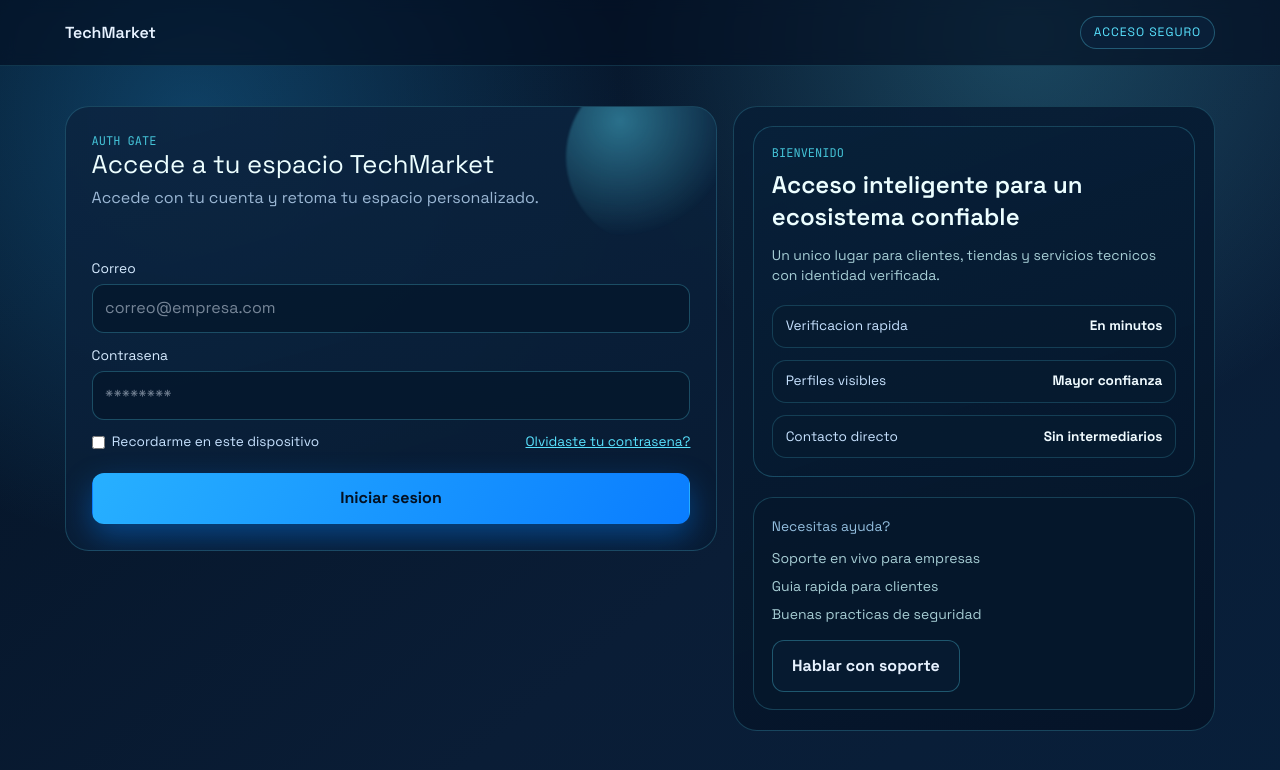
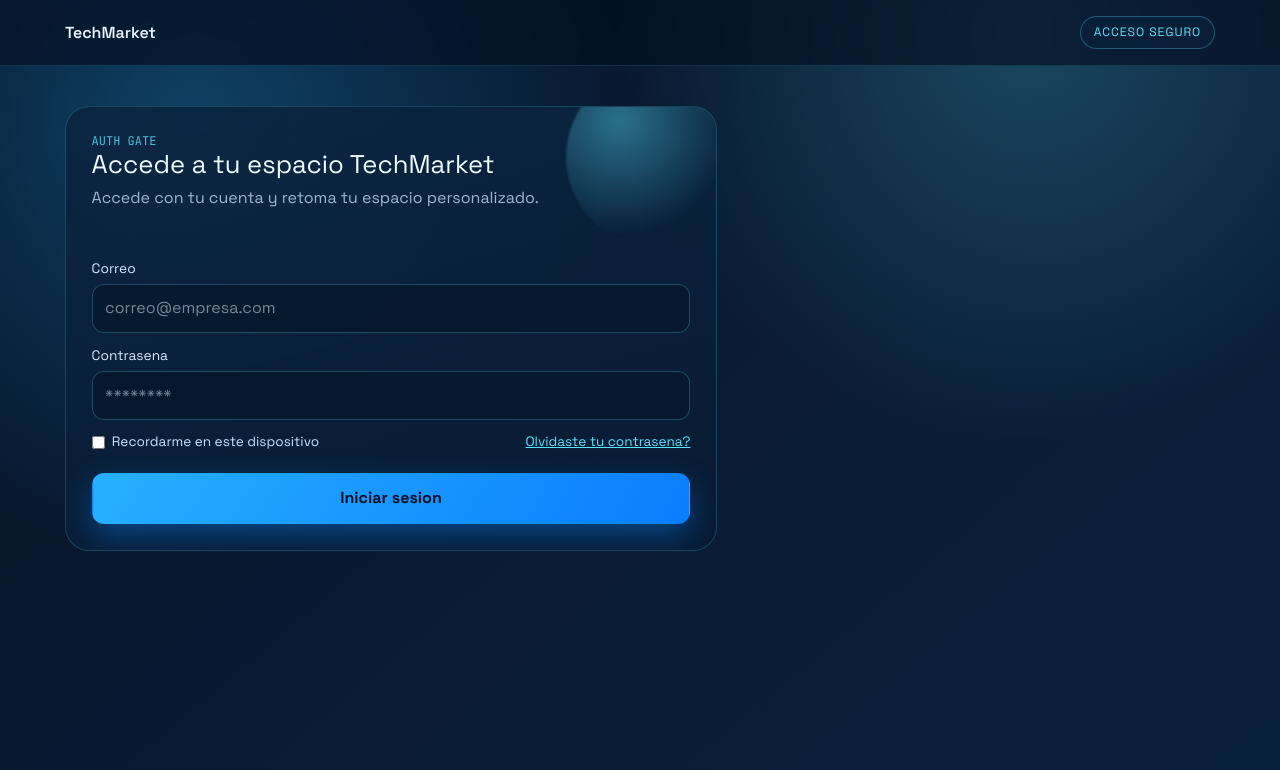
Before and after one commit to isavethh/proyecto-techmarket-parte-front, a Next.js app in the folder frontend/: page /auth in a window 1280 px wide. Shown: the top 770 px of the page. Built offline with nearby package versions, Linux system fonts and the light colour scheme.

Commit message:
cliente1

```diff
--- a/frontend/app/auth/AuthView.tsx
+++ b/frontend/app/auth/AuthView.tsx
@@ -1,6 +1,7 @@
 "use client";
 
 import Link from "next/link";
+import { useRouter } from "next/navigation";
 import { FormEvent, useMemo, useState } from "react";
 
 type Mode = "login" | "register";
@@ -16,6 +17,7 @@ export default function AuthView({
   initialMode,
   initialType,
 }: AuthViewProps) {
+  const router = useRouter();
   const [mode, setMode] = useState<Mode>(initialMode);
   const [accountType, setAccountType] = useState<AccountType>(initialType);
   const [enterpriseType, setEnterpriseType] =
@@ -46,6 +48,10 @@ export default function AuthView({
     event.preventDefault();
 
     if (mode === "login") {
+      if (accountType === "cliente") {
+        router.push("/cliente");
+        return;
+      }
       setFeedback(
         `Login preparado para ${accountType}. En el siguiente paso conectamos API y JWT.`,
       );
@@ -166,7 +172,7 @@ export default function AuthView({
                   name="email"
                   type="email"
                   placeholder="correo@empresa.com"
-                  required
+                  required={mode === "register"}
                 />
               </div>
 
@@ -180,7 +186,7 @@ export default function AuthView({
                   name="password"
                   type="password"
                   placeholder="********"
-                  required
+                  required={mode === "register"}
                 />
               </div>
 
@@ -220,44 +226,6 @@ export default function AuthView({
             {feedback && <p className="auth-message mt-4">{feedback}</p>}
           </article>
 
-          <aside className="auth-panel auth-panel-side">
-            <div className="auth-hero">
-              <p className="tech-mono text-xs text-cyan-300/80">BIENVENIDO</p>
-              <h2 className="mt-2 text-2xl font-semibold text-cyan-50">
-                Acceso inteligente para un ecosistema confiable
-              </h2>
-              <p className="mt-3 text-sm text-cyan-100/80">
-                Un unico lugar para clientes, tiendas y servicios tecnicos con
-                identidad verificada.
-              </p>
-              <div className="mt-5 grid gap-3">
-                <div className="auth-stat">
-                  <span>Verificacion rapida</span>
-                  <strong>En minutos</strong>
-                </div>
-                <div className="auth-stat">
-                  <span>Perfiles visibles</span>
-                  <strong>Mayor confianza</strong>
-                </div>
-                <div className="auth-stat">
-                  <span>Contacto directo</span>
-                  <strong>Sin intermediarios</strong>
-                </div>
-              </div>
-            </div>
-
-            <div className="auth-panel-sub mt-5">
-              <p className="auth-helper">Necesitas ayuda?</p>
-              <div className="mt-3 grid gap-2 text-sm text-cyan-100/80">
-                <span>Soporte en vivo para empresas</span>
-                <span>Guia rapida para clientes</span>
-                <span>Buenas practicas de seguridad</span>
-              </div>
-              <button className="tech-button tech-button-secondary mt-4" type="button">
-                Hablar con soporte
-              </button>
-            </div>
-          </aside>
         </section>
       </main>
     </div>
```
